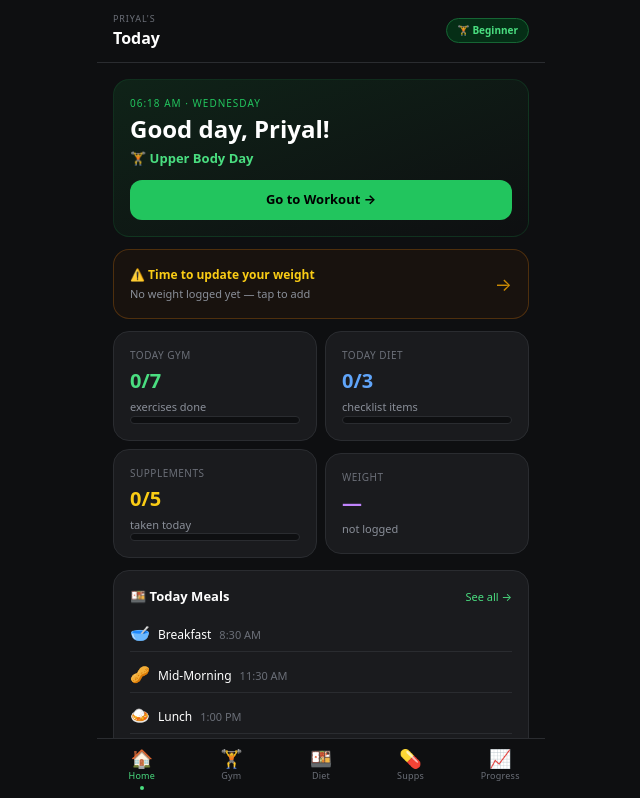
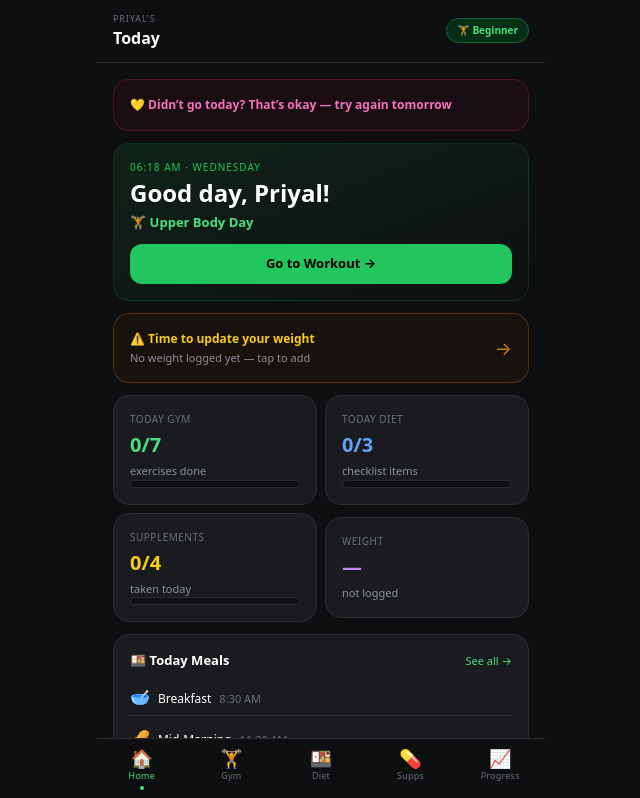
Before and after one commit to Priyal-2005/fitness-tracker-app, a React (Vite) app: page / in a window 1280 px wide. Shown: the top 798 px of the page, without its empty margins (319-959 px from the left). Built offline with nearby package versions, Linux system fonts and the light colour scheme.

Commit message:
made some updates

```diff
--- a/src/App.jsx
+++ b/src/App.jsx
@@ -28,7 +28,7 @@ const LOWER_EXERCISES = [
 const DIET_MEALS = [
   { id: "m1", time: "8:30 AM",  icon: "🥣", name: "Breakfast",      desc: "Mess food (roti/paratha + sabzi + dal + curd) + fruit + peanut butter sandwich + Zincovit" },
   { id: "m2", time: "11:30 AM", icon: "🥜", name: "Mid-Morning",    desc: "Banana + peanuts/chana (any 1-2 if busy)" },
-  { id: "m3", time: "1:00 PM",  icon: "🍛", name: "Lunch",          desc: "Roti + sabzi + double dal + curd. Vitamin D3 after" },
+  { id: "m3", time: "1:00 PM",  icon: "🍛", name: "Lunch",          desc: "Roti + sabzi + double dal + curd" },
   { id: "m4", time: "5:00 PM",  icon: "🌰", name: "Evening Snack",  desc: "Roasted soya (30g) OR peanuts/chana" },
   { id: "m5", time: "6:30 PM",  icon: "⚡", name: "Pre-Workout",    desc: "Oats (60-80g) + banana + PB sandwich" },
   { id: "m6", time: "8:30 PM",  icon: "🍽️", name: "Dinner",        desc: "Roti + sabzi + double dal + curd - eat maximum" },
@@ -37,7 +37,6 @@ const DIET_MEALS = [
 
 const SUPPLEMENTS_LIST = [
   { id: "s1", name: "Zincovit",    timing: "After breakfast, daily",       icon: "🟡", color: "text-yellow-400", border: "border-yellow-800", bg: "bg-yellow-950/30" },
-  { id: "s2", name: "Vitamin D3",  timing: "After lunch, daily",           icon: "🔵", color: "text-blue-400",   border: "border-blue-800",   bg: "bg-blue-950/30"   },
   { id: "s3", name: "Keraglo Eva", timing: "Night, with dinner or after",  icon: "🟣", color: "text-purple-400", border: "border-purple-800", bg: "bg-purple-950/30" },
   { id: "s4", name: "Vitamin E",   timing: "Alternate days with food",     icon: "🟢", color: "text-green-400",  border: "border-green-800",  bg: "bg-green-950/30"  },
   { id: "s5", name: "Creatine",    timing: "Post-workout, start Month 3+", icon: "⚪", color: "text-slate-300",  border: "border-slate-700",  bg: "bg-slate-900/30"  },
@@ -164,6 +163,9 @@ function HomeScreen({ onNavigate }) {
   var workoutLog   = woLogResult[0];
   var todayWoStat  = workoutLog[today];
 
+  var todayWoStat = workoutLog[today];
+  var missedToday = !todayWoStat && todayType !== "rest";
+
   var suppResult   = useLS("supp_checks_" + today, {});
   var suppChecks   = suppResult[0];
   var suppDone     = SUPPLEMENTS_LIST.filter(function(s) { return suppChecks[s.id]; }).length;
@@ -174,6 +176,13 @@ function HomeScreen({ onNavigate }) {
 
   return (
     <div className="space-y-3">
+      {missedToday && (
+        <Card className="border-pink-800/40 bg-pink-950/20">
+          <div className="text-[12px] font-bold text-pink-400">
+            💛 Didn’t go today? That’s okay — try again tomorrow
+          </div>
+        </Card>
+      )}
       <Card className="bg-gradient-to-br from-[#0f2318] to-[#0e0f11] border-green-900/40">
         <div className="flex items-start justify-between">
           <div>
@@ -286,7 +295,6 @@ function HomeScreen({ onNavigate }) {
         <div className="text-[13px] font-bold text-white mb-2">💊 Supplement Reminders</div>
         <div className="space-y-1">
           <div className="text-[12px] text-[#8a8f99]">🟡 Zincovit — after breakfast</div>
-          <div className="text-[12px] text-[#8a8f99]">🔵 Vitamin D3 — after lunch</div>
           <div className="text-[12px] text-[#8a8f99]">🟣 Keraglo Eva — at night</div>
         </div>
         <button onClick={function() { onNavigate("supplements"); }} className="mt-2 text-[11px] text-yellow-400">Track today →</button>
@@ -343,7 +351,12 @@ function GymScreen() {
   }
 
   function setWeight(id, val) {
-    setWeightLog(function(prev) { return Object.assign({}, prev, { [id]: val }); });
+    var today = todayKey();
+    setWeightLog(function(prev) {
+      return Object.assign({}, prev, {
+        [id]: { value: val, updatedAt: today }
+      });
+    });
   }
 
   function markDayAs(status) {
@@ -430,7 +443,7 @@ function GymScreen() {
           <ExerciseCard key={ex.id} exercise={ex}
             status={gymChecks[ex.id] || null}
             onSetStatus={function(st) { setExerciseStatus(ex.id, st); }}
-            weight={weightLog[ex.id] || ""}
+            weight={weightLog[ex.id]?.value || ""}
             onWeightChange={function(v) { setWeight(ex.id, v); }}
             lowEnergy={lowEnergy} />
         ); })}
@@ -699,7 +712,7 @@ function ProgressScreen() {
   var slResult    = useLS("exercise_weight_log", {});
   var strengthLog = slResult[0];
   var allEx       = UPPER_EXERCISES.concat(LOWER_EXERCISES);
-  var loggedEx    = allEx.filter(function(e) { return strengthLog[e.id]; });
+  var loggedEx    = allEx.filter(function(e) { return strengthLog[e.id]?.value; });
 
   return (
     <div>
@@ -819,7 +832,12 @@ function ProgressScreen() {
             {loggedEx.map(function(ex) { return (
               <div key={ex.id} className="flex justify-between items-center">
                 <span className="text-[12px] text-[#8a8f99]">{ex.name}</span>
-                <span className="text-[12px] font-bold text-green-400">{strengthLog[ex.id]} kg</span>
+                <span className="text-[12px] font-bold text-green-400">{strengthLog[ex.id]?.value} kg</span>
+                {strengthLog[ex.id]?.updatedAt && (
+                  <div className="text-[10px] text-[#6b6f78]">
+                    updated {strengthLog[ex.id].updatedAt}
+                  </div>
+                )}
               </div>
             ); })}
           </div>
```
Also changed, not shown: 9 other files (tests, documents, lock files or other folders).
